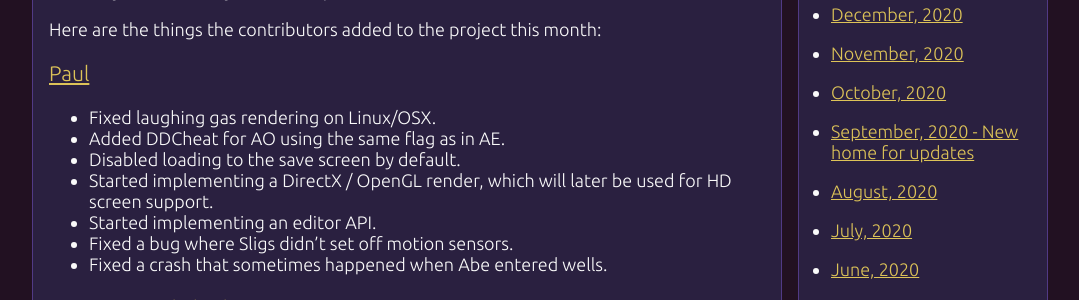
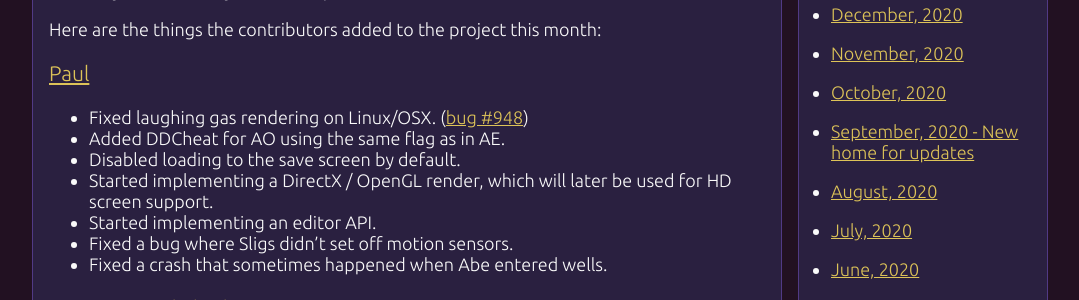
Before and after one commit to AliveTeam/AliveTeam.github.io, a Jekyll site: the page built from blog/_posts/2021-03-01-2021february.md, in a window 1280 px wide and 900 px high, scrolled down 332 px. Shown: the part 153-453 px from the top of the window, without its empty margins (108-1187 px from the left). Built offline with Jekyll 4.4.1, drawn with Linux system fonts in a browser that asks for light colours.

Commit message:
Added bug link for gas rendering.

```diff
--- a/blog/_posts/2021-03-01-2021february.md
+++ b/blog/_posts/2021-03-01-2021february.md
@@ -13,7 +13,7 @@ Here are the things the contributors added to the project this month:
 
 ### [Paul]
 
-* Fixed laughing gas rendering on Linux/OSX.
+* Fixed laughing gas rendering on Linux/OSX. ([bug #948](https://github.com/AliveTeam/alive_reversing/issues/948))
 * Added DDCheat for AO using the same flag as in AE.
 * Disabled loading to the save screen by default.
 * Started implementing a DirectX / OpenGL render, which will later be used for HD screen support.
```
